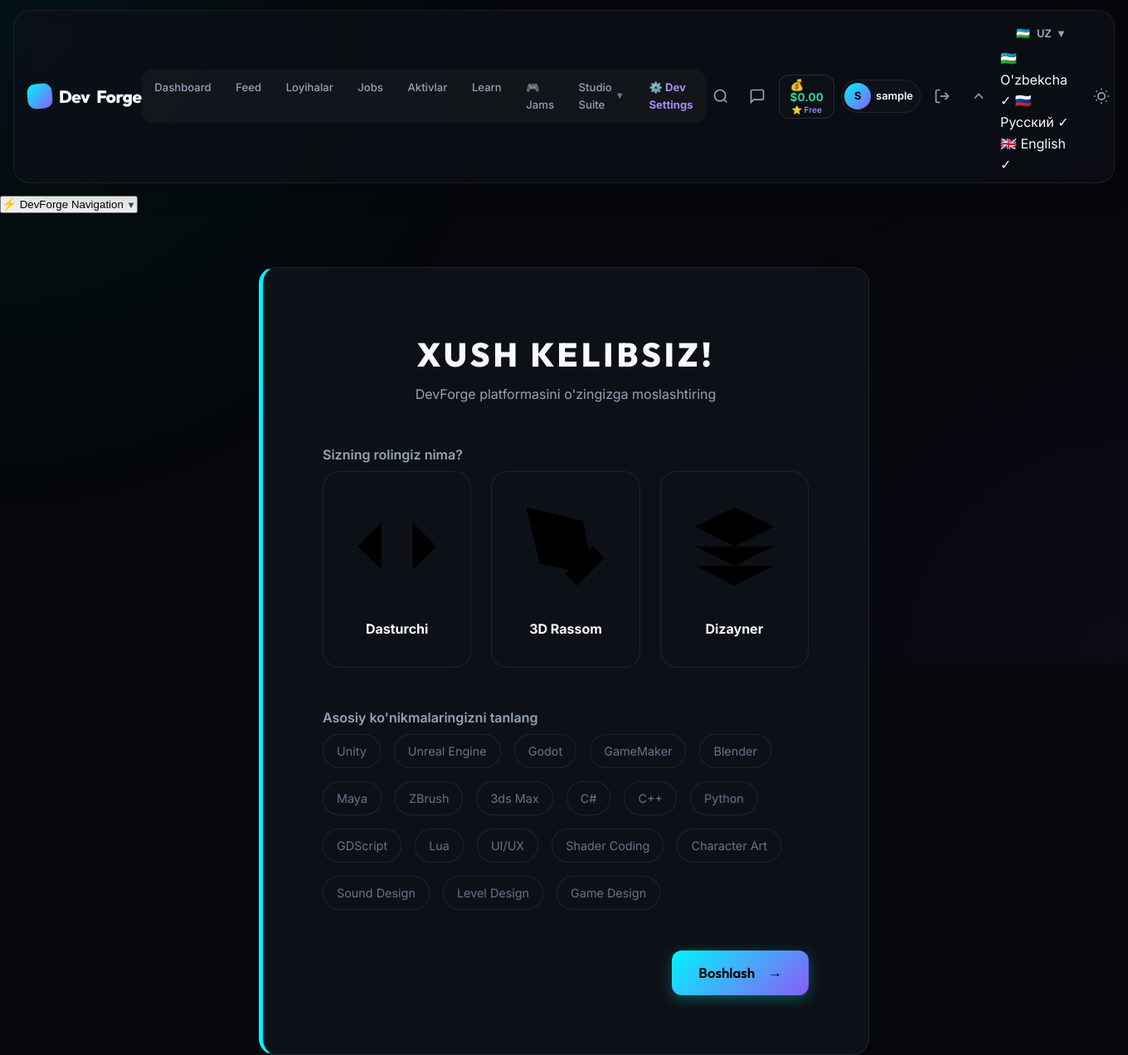
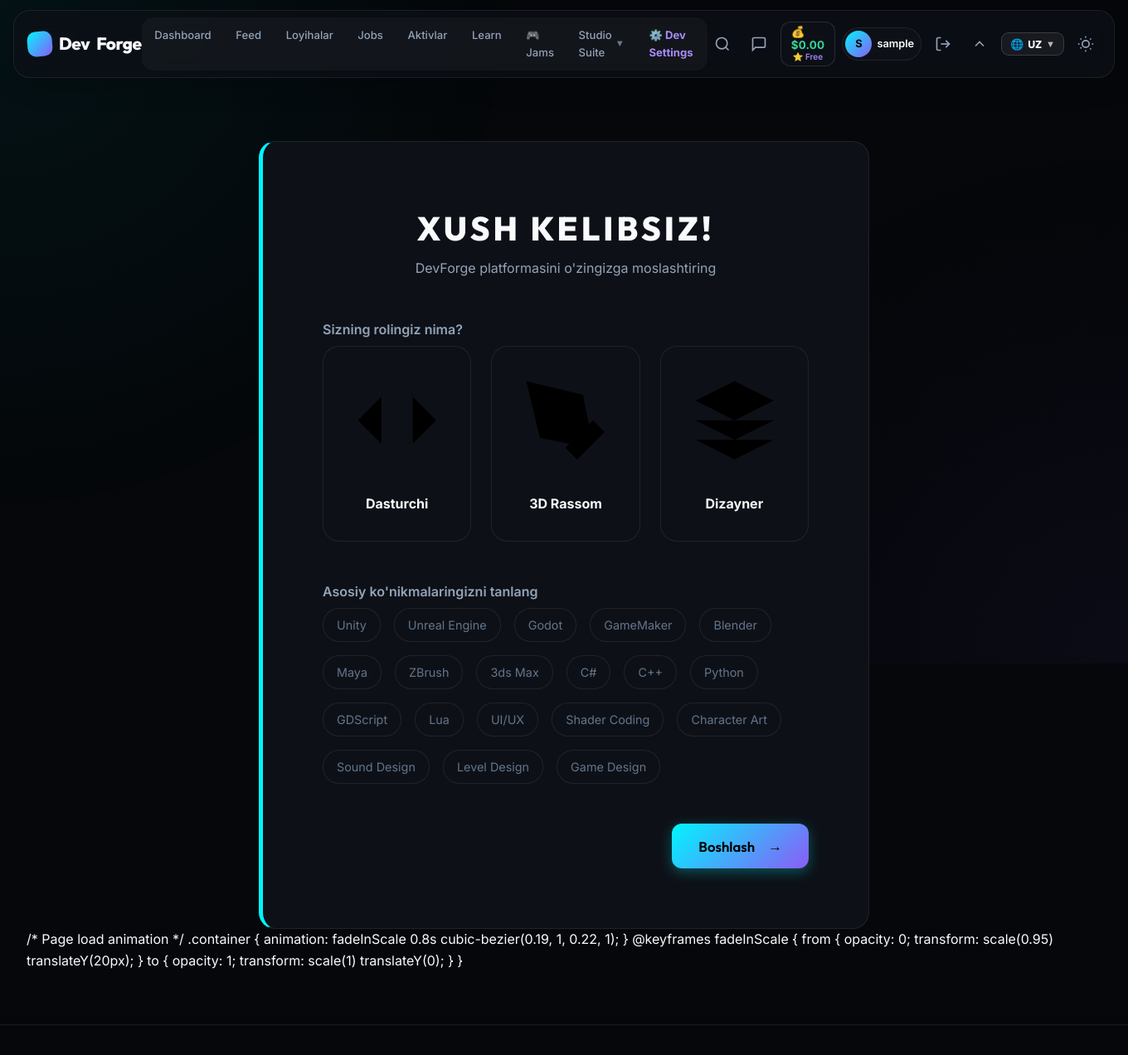
Before and after one commit to Sardor0007/Devforge, a Django app: page /auth/onboarding/ in a window 1360 px wide. Shown: the top 1272 px of the page at 83% size. Run offline with Django 5.2, Linux system fonts and the light colour scheme; the visitor is signed in with stand-in values (Sample User, id 1); parts of the project's set-up code (start-up, migrations or seed data) failed here and were passed over.

Commit message:
fix(ui): clean up language dropdown styling and alignment across navbar

```diff
--- a/devforge/static/js/i18n.js
+++ b/devforge/static/js/i18n.js
@@ -394,14 +394,14 @@
 
     updateLanguagePickers() {
       const labels = {
-        uz: { flag: '🇺🇿', name: "O'zbekcha", code: 'UZ' },
-        ru: { flag: '🇷🇺', name: 'Русский',   code: 'RU' },
-        en: { flag: '🇬🇧', name: 'English',   code: 'EN' }
+        uz: { name: "O'zbekcha", code: 'UZ' },
+        ru: { name: 'Русский',   code: 'RU' },
+        en: { name: 'English',   code: 'EN' }
       };
       const cur = labels[this.currentLang] || labels.uz;
 
       document.querySelectorAll('.lang-btn-current').forEach(el => {
-        el.innerHTML = `${cur.flag} <span class="lang-code">${cur.code}</span> <span class="lang-arrow">▾</span>`;
+        el.innerHTML = `🌐 <span class="lang-code">${cur.code}</span> <span class="lang-arrow" style="font-size:0.7rem;opacity:0.7;">▼</span>`;
       });
 
       document.querySelectorAll('.lang-opt-item').forEach(el => {
--- a/devforge/templates/base.html
+++ b/devforge/templates/base.html
@@ -647,7 +647,10 @@
                               width:100%; max-width:480px; position:relative; }
 
         @media (max-width:900px) {
-        /* ── Language Switcher Component ── */
+            .grid-sidebar, .grid-sidebar-wide { grid-template-columns:1fr; }
+        }
+
+        /* ── Language Switcher Component (Global) ── */
         .lang-switcher-wrap {
             position: relative;
             display: inline-flex;
@@ -656,64 +659,69 @@
         .lang-btn-current {
             display: inline-flex;
             align-items: center;
-            gap: 6px;
-            padding: 0.4rem 0.65rem !important;
-            font-size: 0.82rem;
+            gap: 5px;
+            padding: 5px 10px !important;
+            font-size: 0.8rem;
             font-weight: 700;
-            border-radius: 10px;
-            background: rgba(255, 255, 255, 0.05);
-            border: 1px solid var(--border);
+            border-radius: 9px;
+            background: rgba(255, 255, 255, 0.06);
+            border: 1px solid var(--border-bright, rgba(255,255,255,0.15));
+            color: var(--text-primary);
             cursor: pointer;
-            transition: var(--transition);
+            transition: all 0.2s ease;
+            white-space: nowrap;
         }
         .lang-btn-current:hover {
-            background: rgba(255, 255, 255, 0.1);
-            border-color: var(--border-bright);
+            background: rgba(255, 255, 255, 0.12);
+            border-color: var(--accent);
+            color: var(--accent);
         }
         .lang-dropdown-menu {
-            display: none;
-            position: absolute;
-            top: calc(100% + 8px);
-            right: 0;
-            min-width: 160px;
-            background: rgba(13, 17, 23, 0.95);
-            backdrop-filter: blur(16px);
-            -webkit-backdrop-filter: blur(16px);
-            border: 1px solid var(--border-bright);
-            border-radius: var(--radius-md);
-            box-shadow: 0 16px 40px rgba(0, 0, 0, 0.7);
-            padding: 6px;
-            z-index: 3000;
-            animation: fadeInDown 0.2s ease;
+            display: none !important;
+            position: absolute !important;
+            top: calc(100% + 6px) !important;
+            right: 0 !important;
+            min-width: 155px !important;
+            background: #0d1117 !important;
+            background: rgba(13, 17, 23, 0.98) !important;
+            backdrop-filter: blur(20px);
+            -webkit-backdrop-filter: blur(20px);
+            border: 1px solid rgba(255, 255, 255, 0.18) !important;
+            border-radius: 12px !important;
+            box-shadow: 0 12px 36px rgba(0, 0, 0, 0.8) !important;
+            padding: 5px !important;
+            z-index: 9999 !important;
         }
         .lang-dropdown-menu.show {
-            display: block;
+            display: block !important;
         }
         .lang-opt-item {
             display: flex;
             align-items: center;
-            gap: 10px;
-            padding: 8px 12px;
-            border-radius: var(--radius-sm);
+            justify-content: space-between;
+            gap: 8px;
+            padding: 7px 10px;
+            border-radius: 7px;
             color: var(--text-primary);
             text-decoration: none;
-            font-size: 0.85rem;
+            font-size: 0.82rem;
             font-weight: 600;
-            transition: var(--transition);
+            transition: all 0.15s ease;
             cursor: pointer;
         }
         .lang-opt-item:hover {
-            background: rgba(255, 255, 255, 0.08);
+            background: rgba(255, 255, 255, 0.1);
             color: var(--accent);
         }
         .lang-opt-item.active {
             background: rgba(0, 245, 255, 0.12);
             color: var(--accent);
+            font-weight: 700;
         }
         .lang-opt-item .lang-chk {
-            margin-left: auto;
             font-size: 0.75rem;
             opacity: 0;
+            color: var(--accent);
         }
         .lang-opt-item.active .lang-chk {
             opacity: 1;
@@ -896,18 +904,15 @@
                     </button>
                     <div class="lang-dropdown-menu" id="langMenu">
                         <a href="{% url 'set_language_direct' 'uz' %}" onclick="window.devforgeI18n?.setLanguage('uz', false)" class="lang-opt-item" data-lang="uz">
-                            <span class="lang-flag">🇺🇿</span>
-                            <span class="lang-label">O'zbekcha</span>
+                            <span class="lang-label">O'zbekcha (UZ)</span>
                             <span class="lang-chk">✓</span>
                         </a>
                         <a href="{% url 'set_language_direct' 'ru' %}" onclick="window.devforgeI18n?.setLanguage('ru', false)" class="lang-opt-item" data-lang="ru">
-                            <span class="lang-flag">🇷🇺</span>
-                            <span class="lang-label">Русский</span>
+                            <span class="lang-label">Русский (RU)</span>
                             <span class="lang-chk">✓</span>
                         </a>
                         <a href="{% url 'set_language_direct' 'en' %}" onclick="window.devforgeI18n?.setLanguage('en', false)" class="lang-opt-item" data-lang="en">
-                            <span class="lang-flag">🇬🇧</span>
-                            <span class="lang-label">English</span>
+                            <span class="lang-label">English (EN)</span>
                             <span class="lang-chk">✓</span>
                         </a>
                     </div>
```
Also changed, not shown: devforge/templates/home.html (+3 -6 lines).
